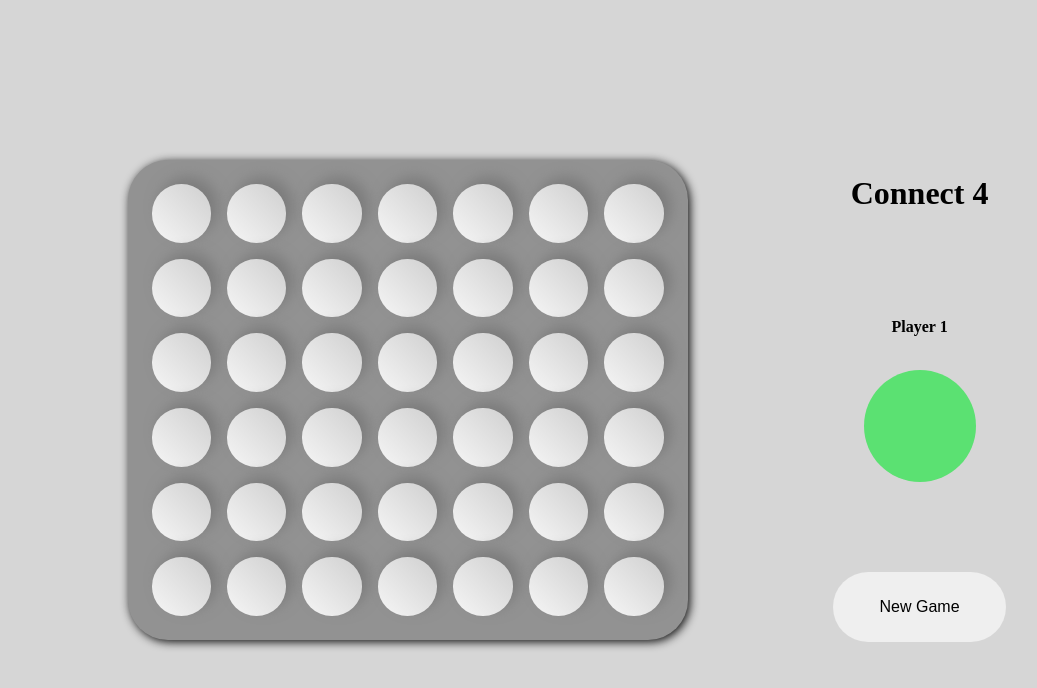
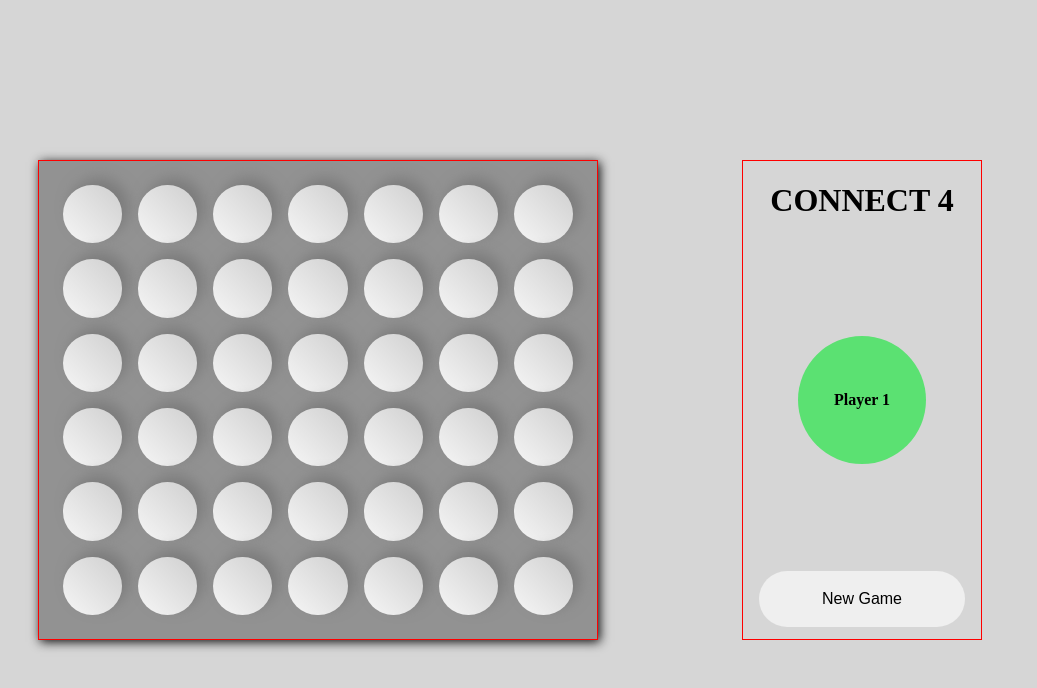
Before and after one commit to peppeconti/connect-4, a React (Create React App) app: page / in a window 1280 px wide. Shown: the top 688 px of the page, without its empty margins (130-1167 px from the left). Built offline with nearby package versions, Linux system fonts and the light colour scheme.

Commit message:
update css

```diff
--- a/src/App.css
+++ b/src/App.css
@@ -1,18 +1,11 @@
-:root {
-    --width: 35rem;
-}
-
 .App {
     display: flex;
-    height: auto;
-    justify-content: space-around;
-    min-height: 100vh;
-    padding: 1.5rem 10vw;
-    background: rgb(214, 214, 214);
+    align-items: center;
+    justify-content: space-evenly;
+    height: 100vh;
+    padding: 1.5rem;
 }
 
 @media only screen and (max-width: 1250px) {
-    .App {
-        padding: 1.5rem 8vw;
-    }
+
 }
--- a/src/components/Control.css
+++ b/src/components/Control.css
@@ -1,5 +1,11 @@
+:root {
+    --width: 35rem;
+}
+
 .ctrWrapper {
-    width: 20%;
+    width: 15rem;
+    min-width: 15rem;
+    height: 100%;
     display: flex;
     align-items: center;
 }
@@ -8,16 +14,13 @@
     display: grid;
     grid-template-rows: 1fr 4fr 1fr;
     width: 100%;
-    height: 100%;
-    /*border: 2px solid red;*/
+    min-height: calc((var(--width)/7)*6);
     max-height: 35rem;
-    padding: 2rem 1rem;
+    padding: 0 1rem;
     text-align: center;
+
+    border: 1px solid red;
 }
-
-/*.head, .turn, .button {
-    border: 1px solid red;
-}*/
 
 .head, .button {
     display: flex;
@@ -35,7 +38,7 @@
     cursor: pointer;
     border: none;
     width: 100%;
-    height: 85%;
+    height: 70%;
 }
 
 .startButton:hover {
@@ -51,9 +54,12 @@
 }
 
 .disk {
-    height: 7rem;
-    width: 7rem;
+    height: 8rem;
+    width: 8rem;
     border-radius: 50%;
+    display: flex;
+    align-items: center;
+    justify-content: center;
 }
 
 .green {
--- a/src/components/Control.jsx
+++ b/src/components/Control.jsx
@@ -9,11 +9,12 @@ const Control = ({ player, onStart }) => {
         <section className='ctrWrapper'>
             <aside className='control'>
                 <div className='head'>
-                    <h1 className='title'>Connect 4</h1>
+                    <h1 className='title'>CONNECT 4</h1>
                 </div>
                 <div className='turn'>
-                    <h2 className='player'>{playerName}</h2>
-                    <div className={`disk ${player}`} />
+                    <div className={`disk ${player}`}>
+                        <h2 className='player'>{playerName}</h2>
+                    </div>
                 </div>
                 <div className='button'>
                     <button className='startButton' onClick={onStart}>New Game</button>
--- a/src/components/Stage.css
+++ b/src/components/Stage.css
@@ -5,16 +5,16 @@
 .main {
     display: grid;
     grid-template-columns: repeat(7, 1fr);
+    /*border-radius: 2.5rem;*/
+    padding: 1.5rem;
+    grid-gap: 1rem;
+    background: rgb(146, 146, 146);
+    box-shadow: 2px 2px 10px rgb(14, 14, 14);
     width: var(--width);
     min-width: var(--width);
     min-height: calc((var(--width)/7)*6);
-    border-radius: 2.5rem;
-    padding: 1.5rem;
-    grid-gap: 1rem;
-    margin: auto;
-    background: rgb(146, 146, 146);
-    justify-content: center;
-    box-shadow: 2px 2px 10px rgb(14, 14, 14);
+
+    border: 1px solid red;
 }
 
 @media only screen and (max-width: 620px) {
--- a/src/index.css
+++ b/src/index.css
@@ -4,3 +4,7 @@
   font-size: 100%;
   box-sizing: border-box;
 }
+
+body {
+  background: rgb(214, 214, 214);
+}
```
Also changed, not shown: src/App.jsx (+4 -4 lines).
